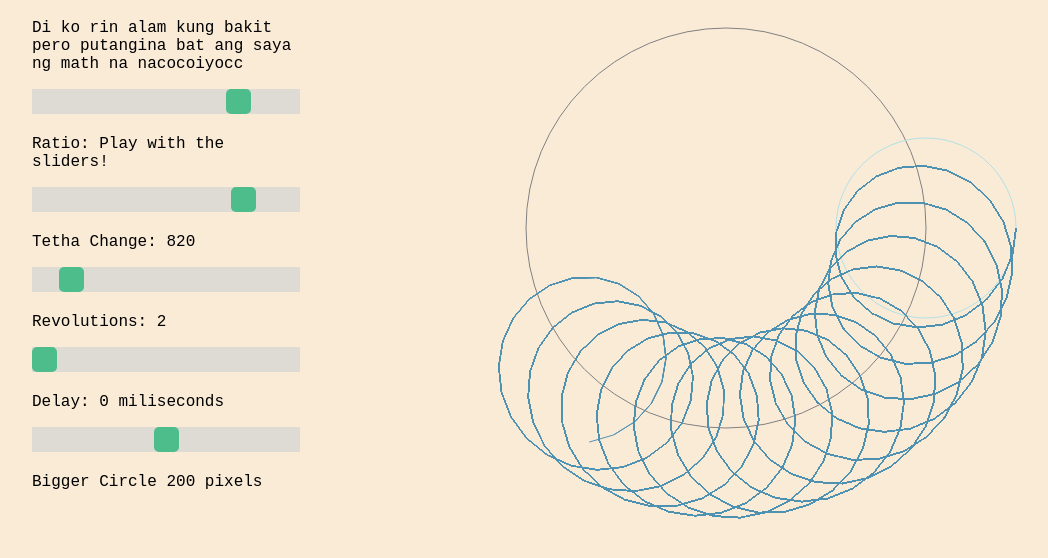
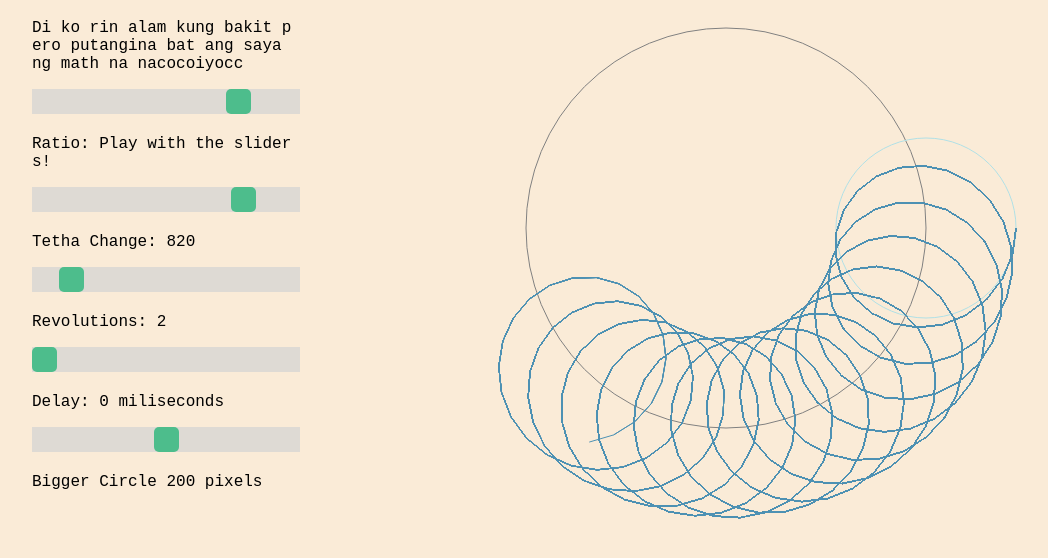
Before and after one commit to acropolis914/SpirographJS, a plain HTML site: page index.html in a window 1280 px wide. Shown: the part 172-730 px from the top of the page, without its empty margins (42-1090 px from the left). Drawn offline with Linux system fonts and the light colour scheme.

Commit message:
shet working

```diff
--- a/style.css
+++ b/style.css
@@ -41,6 +41,7 @@
     border-radius: 20%;
 }
 
+p { word-break: break-all }
 
 * {
 box-sizing: border-box;
```
